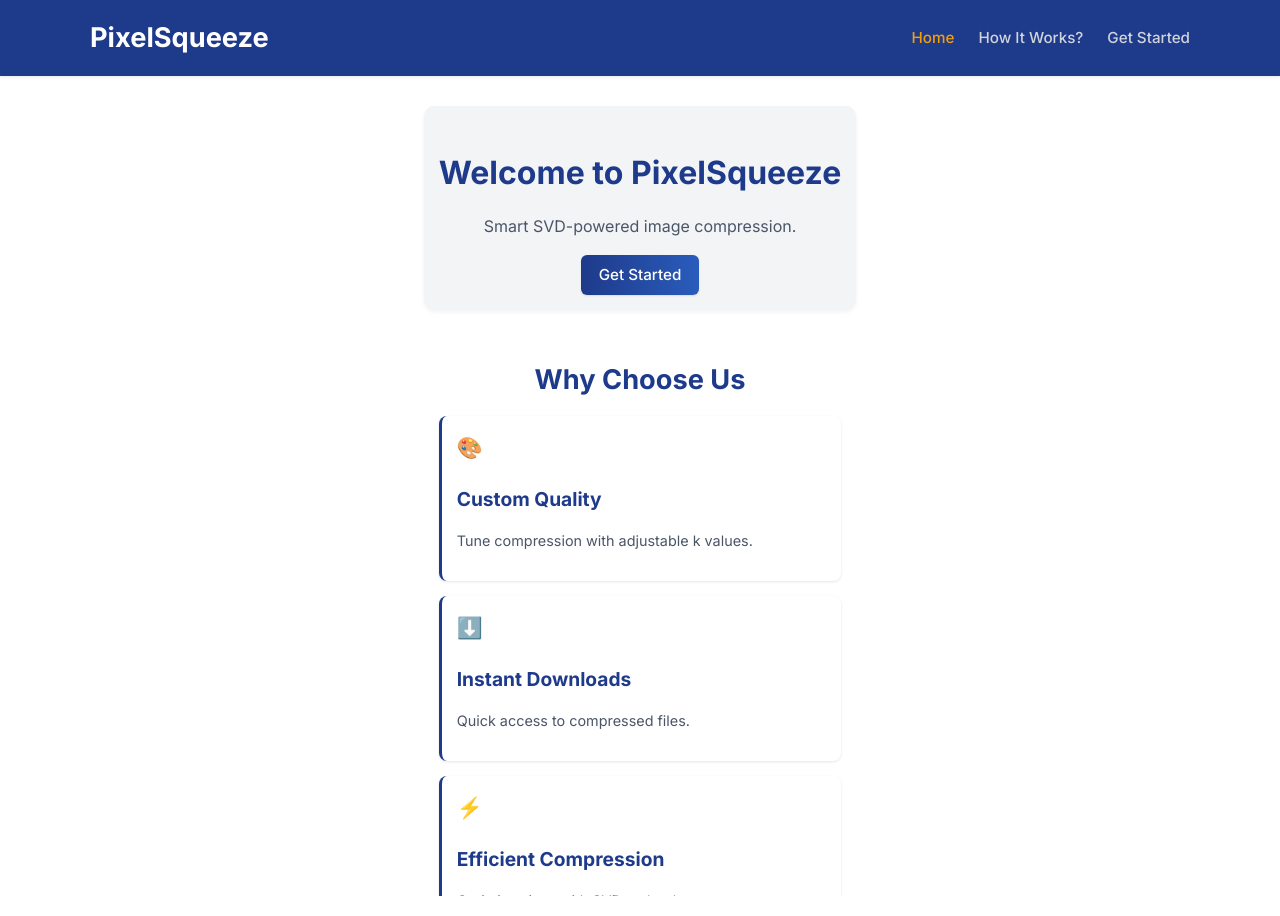
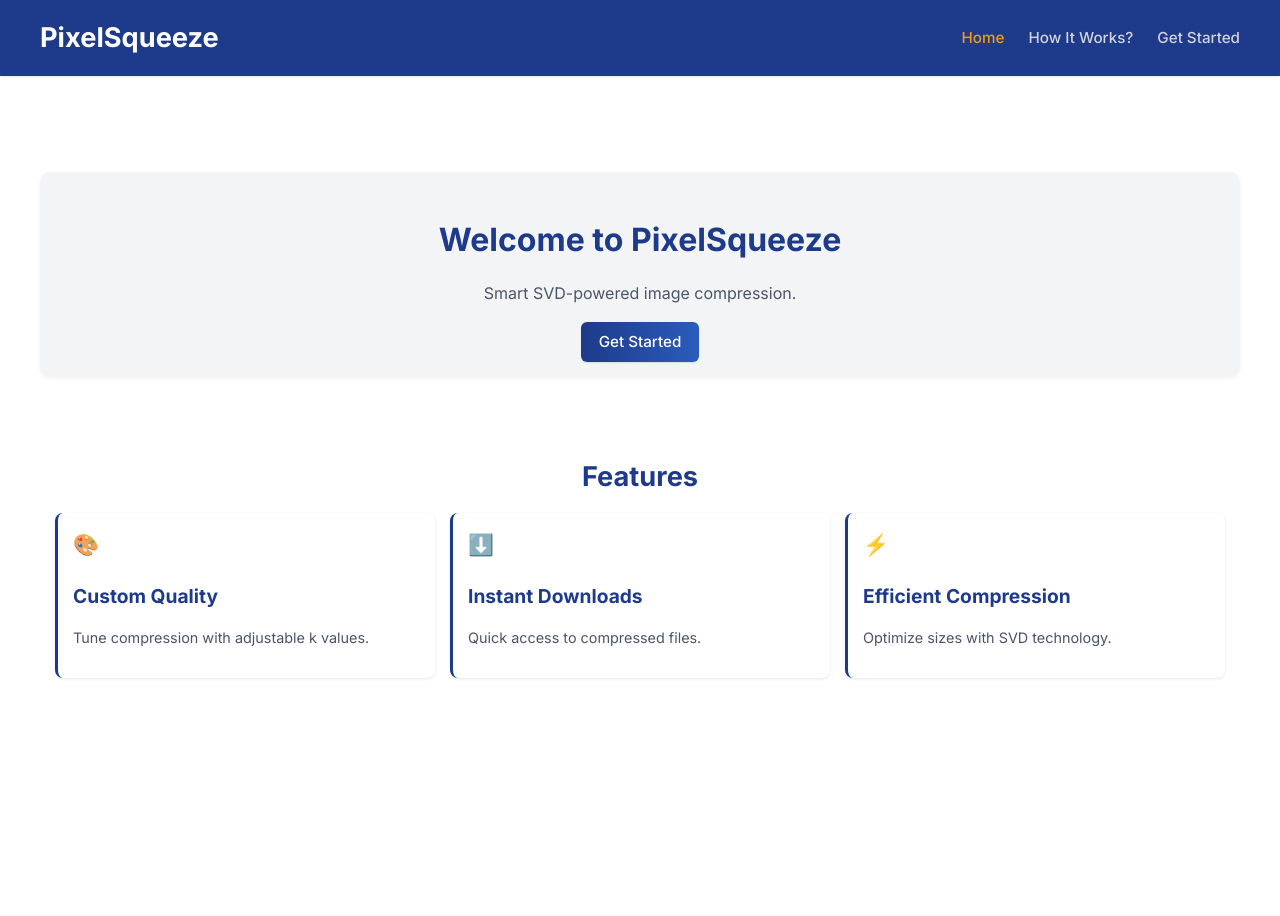
Before and after one commit to sumanthd032/PixelSqueeze, a Flask app: page / in a window 1280 px wide. After the commit the page ends 679 px from the top, so only its background shows below. Run offline with Flask 3, Linux system fonts and the light colour scheme; some libraries are stand-ins or nearby versions.

Commit message:
Finished UI styling

```diff
--- a/frontend/static/css/styles.css
+++ b/frontend/static/css/styles.css
@@ -1,4 +1,4 @@
-/* Modern and minimalistic UI/UX with enhanced interactivity */
+/* Fully responsive UI/UX with maximized screen coverage */
 @import url('https://fonts.googleapis.com/css2?family=Inter:wght@400;500;700&display=swap');
 
 body {
@@ -8,6 +8,9 @@ body {
     margin: 0;
     padding: 0;
     line-height: 1.6;
+    min-height: 100vh;
+    display: flex;
+    flex-direction: column;
 }
 
 .header {
@@ -17,10 +20,11 @@ body {
     position: sticky;
     top: 0;
     z-index: 1000;
+    width: 100%;
 }
 
 .header-content {
-    max-width: 1100px;
+    max-width: 1200px;
     margin: 0 auto;
     padding: 0 20px;
     display: flex;
@@ -56,13 +60,19 @@ body {
 }
 
 .main {
+    flex: 1;
     padding: 20px 0;
+    width: 100%;
 }
 
 .container {
-    max-width: 1100px;
+    max-width: 1200px;
     margin: 0 auto;
     padding: 0 20px;
+    width: 100%;
+    display: flex;
+    flex-direction: column;
+    gap: 20px;
 }
 
 .hero {
@@ -71,7 +81,6 @@ body {
     background-color: #F3F4F6;
     border-radius: 10px;
     box-shadow: 0 2px 4px rgba(0, 0, 0, 0.05);
-    margin-bottom: 20px;
 }
 
 .hero-title {
@@ -89,7 +98,6 @@ body {
 
 .features {
     text-align: center;
-    margin-bottom: 20px;
 }
 
 .features-title {
@@ -341,7 +349,7 @@ body {
     .hero-subtitle {
         font-size: 0.9rem;
     }
-    .feature-grid {
+    .feature-grid, .image-grid {
         grid-template-columns: 1fr;
     }
     .form-card {
@@ -353,14 +361,14 @@ body {
         align-items: flex-start;
         gap: 5px;
     }
-    .image-grid {
-        grid-template-columns: 1fr;
+    .btn {
+        width: 100%;
+        text-align: center;
     }
 }
 
 @media (min-width: 601px) {
     .main {
-        min-height: 100vh;
         display: flex;
         flex-direction: column;
         justify-content: center;
@@ -369,7 +377,7 @@ body {
         max-height: 100vh;
         overflow-y: auto;
     }
-    .hero, .features {
+    .hero, .features, .results {
         margin: 10px 0;
         padding: 15px;
     }
--- a/frontend/templates/index.html
+++ b/frontend/templates/index.html
@@ -29,7 +29,7 @@
                 <a href="/compress" class="btn btn-primary">Get Started</a>
             </section>
             <section class="features">
-                <h2 class="features-title">Why Choose Us</h2>
+                <h2 class="features-title">Features</h2>
                 <div class="feature-grid">
                     <div class="feature-card">
                         <span class="icon">🎨</span>
```
